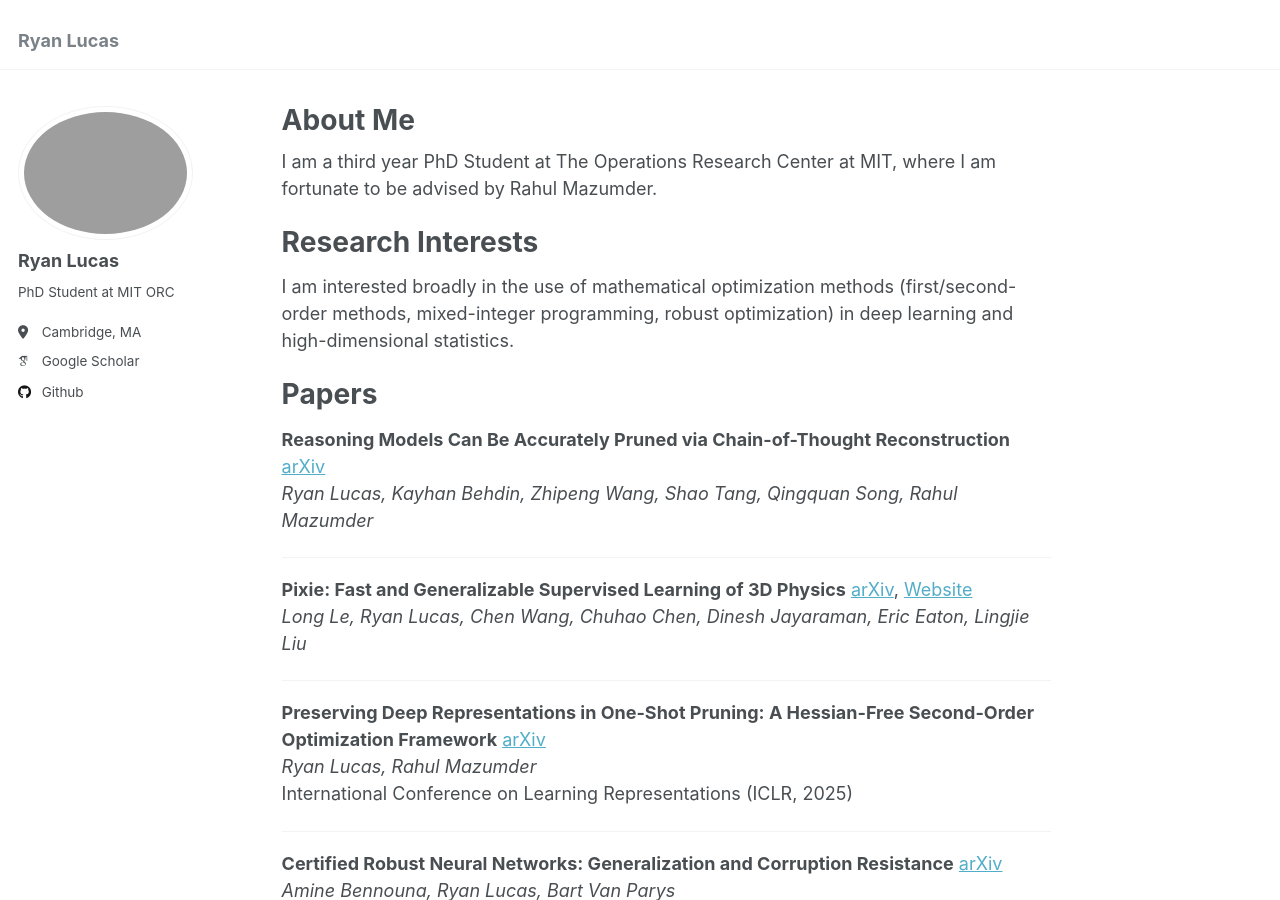
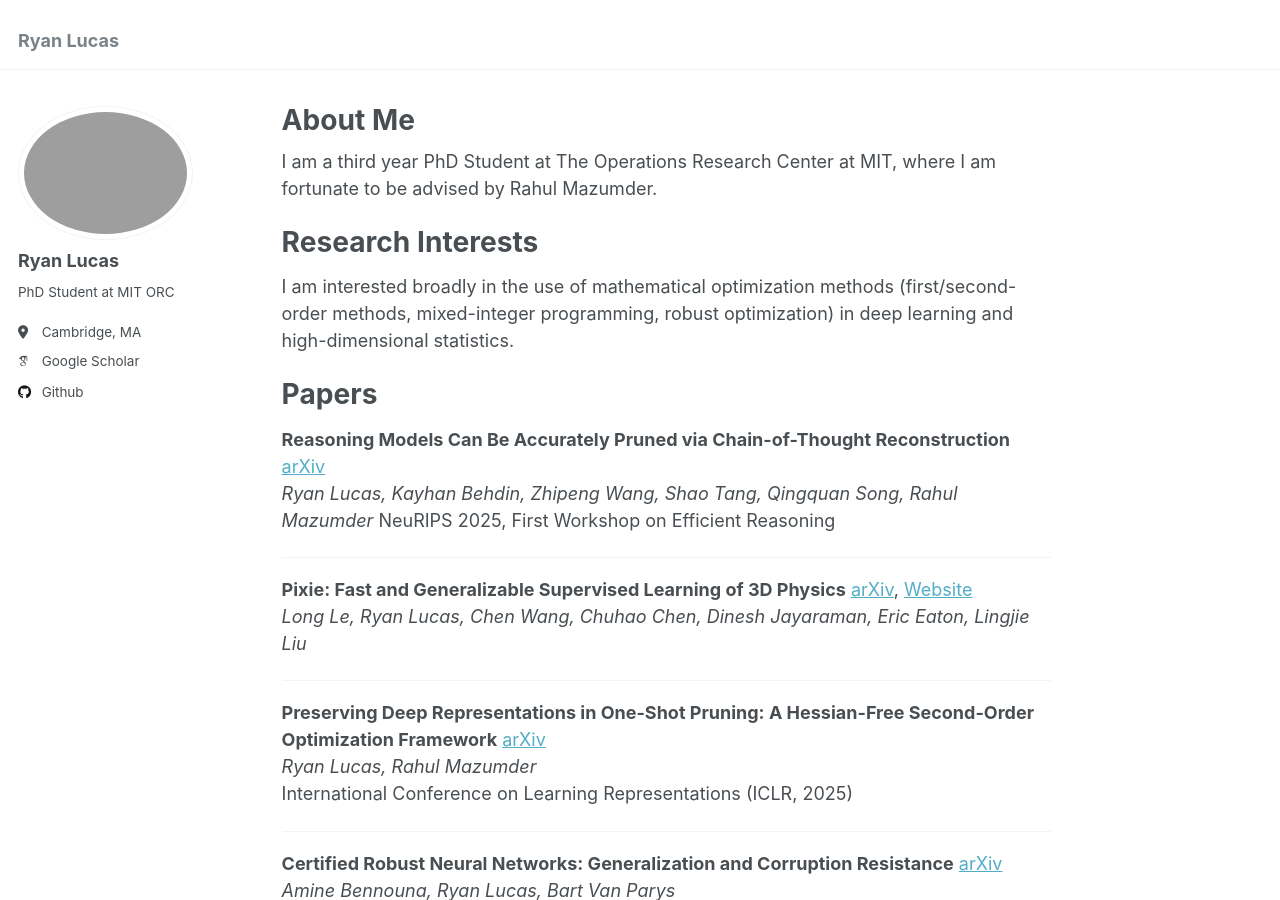
Before and after one commit to RyanLucas3/RyanLucas3.github.io, a Jekyll site: the page built from _pages/about.md, in a window 1280 px wide and 900 px high. Built offline with Jekyll 4.4.1, drawn with Linux system fonts in a browser that asks for light colours; some web fonts are replaced.

Commit message:
Update about.md

```diff
--- a/_pages/about.md
+++ b/_pages/about.md
@@ -18,6 +18,7 @@ Papers
 
 **Reasoning Models Can Be Accurately Pruned via Chain-of-Thought Reconstruction** [arXiv](https://arxiv.org/abs/2509.12464)
 *Ryan Lucas, Kayhan Behdin, Zhipeng Wang, Shao Tang, Qingquan Song, Rahul Mazumder*
+NeuRIPS 2025, First Workshop on Efficient Reasoning
 
 ****
 
```
